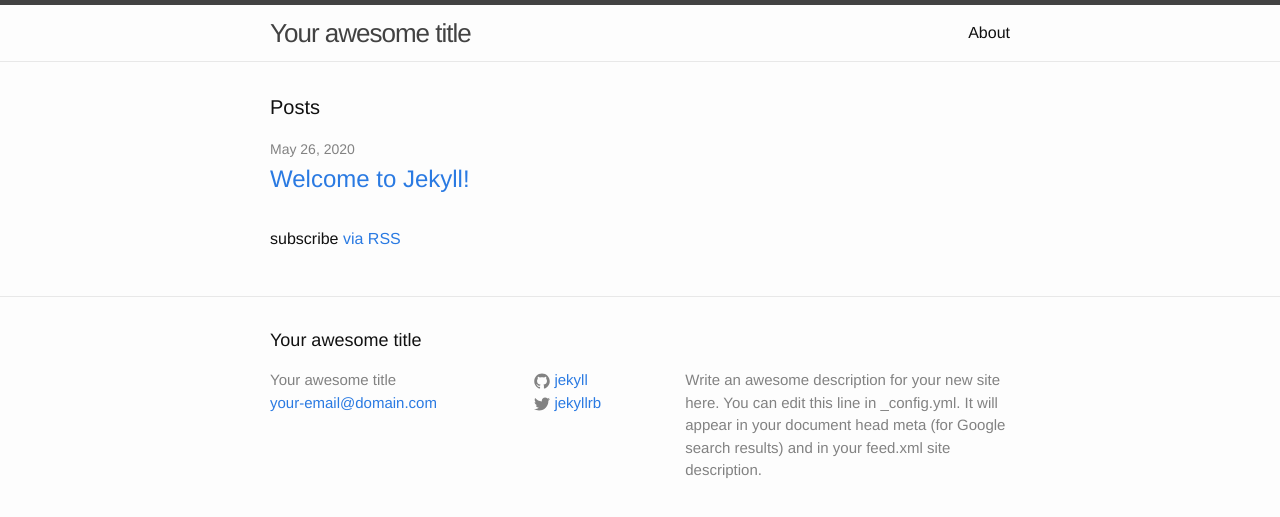
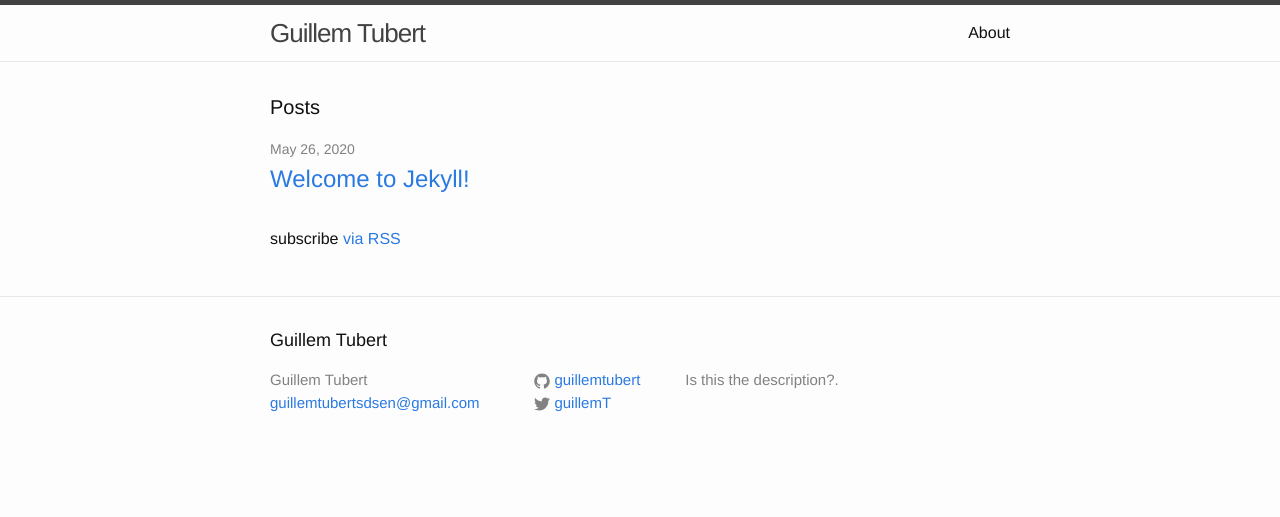
Before and after one commit to guillemtubert-zz/Personal-Portfolio, a Jekyll site: the page built from index.html, in a window 1280 px wide. Shown: the top 517 px of the page. Built offline with Jekyll 4.4.1, drawn with Linux system fonts in a browser that asks for light colours.

Commit message:
canvi de coses

```diff
--- a/_config.yml
+++ b/_config.yml
@@ -6,16 +6,14 @@
 # 'jekyll serve'. If you change this file, please restart the server process.
 
 # Site settings
-title: Your awesome title
-email: your-email@domain.com
+title: Guillem Tubert
+email: guillemtubertsdsen@gmail.com
 description: > # this means to ignore newlines until "baseurl:"
-  Write an awesome description for your new site here. You can edit this
-  line in _config.yml. It will appear in your document head meta (for
-  Google search results) and in your feed.xml site description.
+  Is this the description?.
 baseurl: "" # the subpath of your site, e.g. /blog
-url: "http://yourdomain.com" # the base hostname & protocol for your site
-twitter_username: jekyllrb
-github_username:  jekyll
+url: "http://guillemtubert.com" # the base hostname & protocol for your site
+twitter_username: guillemT
+github_username:  guillemtubert
 
 # Build settings
 markdown: kramdown
```
